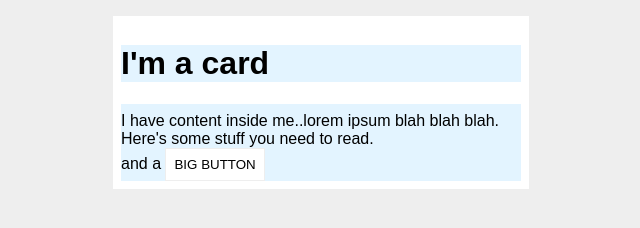
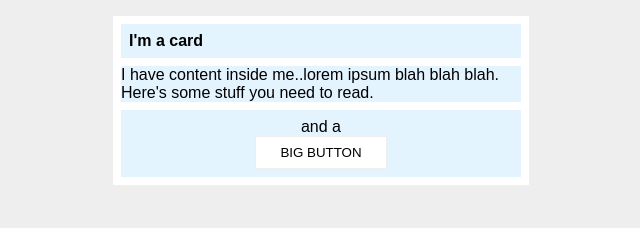
Before and after one commit to baylerblanchard/TheOdinProject, a plain HTML site: page css-work/marginwork2/index.html in a window 1280 px wide. Shown: the whole page, without its empty margins (319-959 px from the left). Drawn offline with Linux system fonts and the light colour scheme.

Commit message:
finished lesson

```diff
--- a/css-work/marginwork2/style.css
+++ b/css-work/marginwork2/style.css
@@ -11,20 +11,28 @@ body {
 }
 
 .title {
+  margin-top: 0px;
+  margin-bottom: 8px;
+  font-size: 16px;
+  padding: 8px;
   background: #e3f4ff;
 }
 
 .content {
   background: #e3f4ff;
-  padding-top: 8px;
+  margin-bottom: 8px;
 }
 
 .button-container {
+  text-align: center;
+  padding: 8px;
   background: #e3f4ff;
 }
 
 button {
   background: white;
+  margin: 0 auto;
   border: 1px solid #eee;
-  padding: 8px;
+  padding: 8px 24px;
+  display: block;
 }
```
